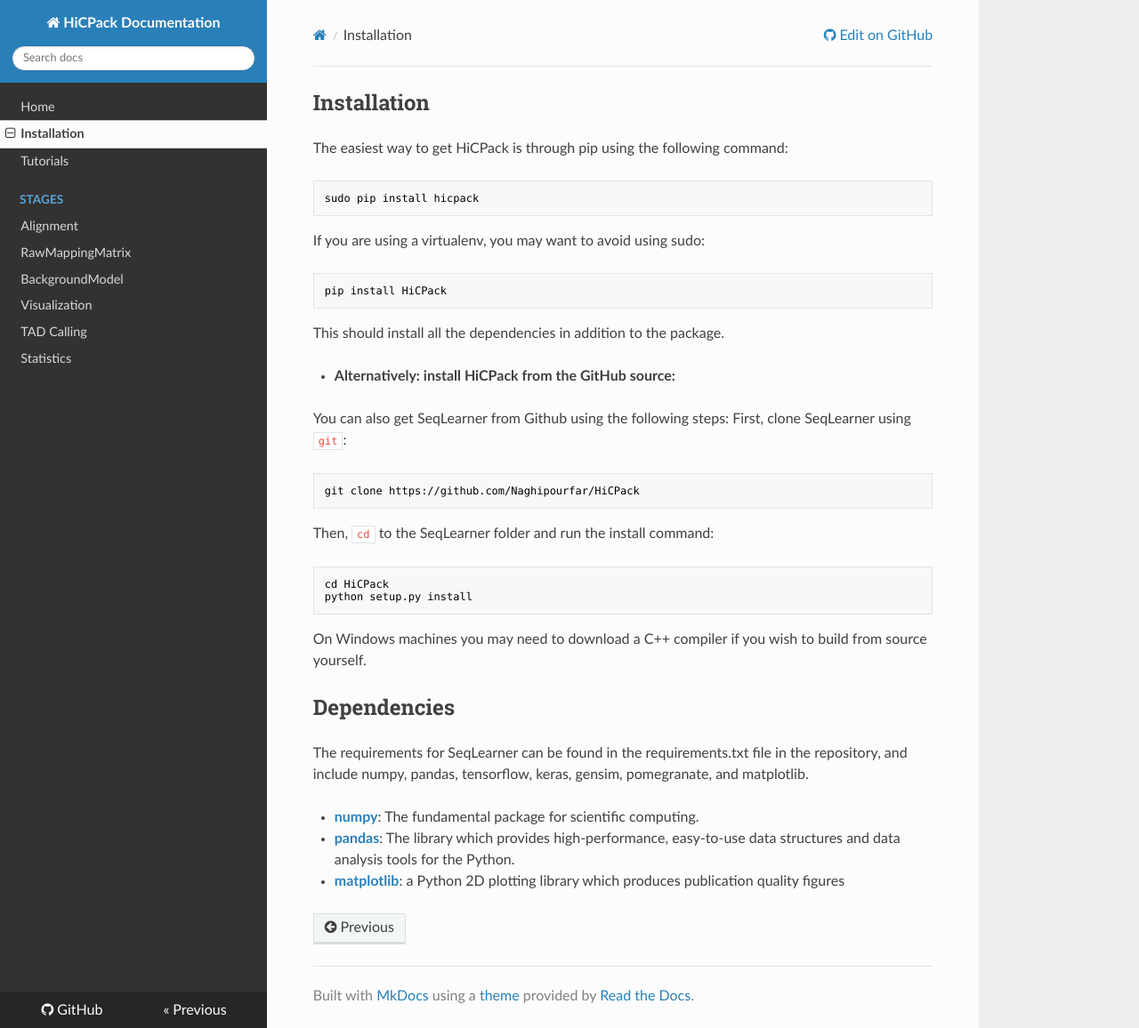
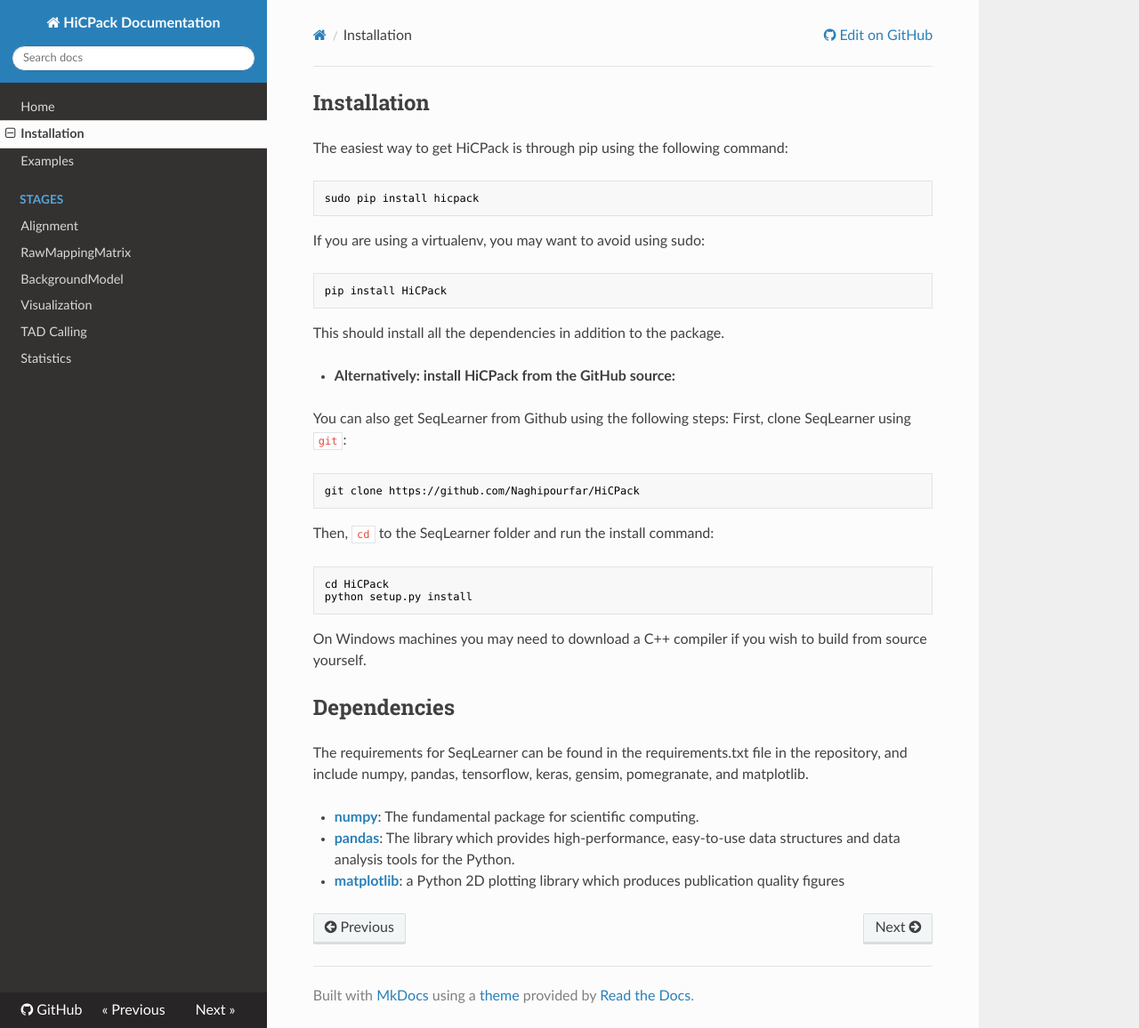
Before and after one commit to Naghipourfar/HiCPack, an MkDocs documentation site: the page built from docs/installation.md, in a window 1280 px wide and 1156 px high. Shown: the whole window at 89% size. Built offline with MkDocs 1.6.1, drawn with Linux system fonts in a browser that asks for light colours; nearby versions of some CDN libraries.

Commit message:
Initiate docs

```diff
--- a/mkdocs.yml
+++ b/mkdocs.yml
@@ -2,7 +2,7 @@
 nav:
     - Home: index.md
     - Installation: installation.md
-    - Tutorials: Tutorials.md
+    - Examples: examples.md
     - Stages:
         - Alignment: alignment.md
         - RawMappingMatrix: raw_map.md
```
Also changed, not shown: docs/Alignment.md (added), docs/bg_model.md (added), docs/examples.md (added), docs/raw_map.md (added), docs/stat.md (added), docs/tad_calling.md (added).
